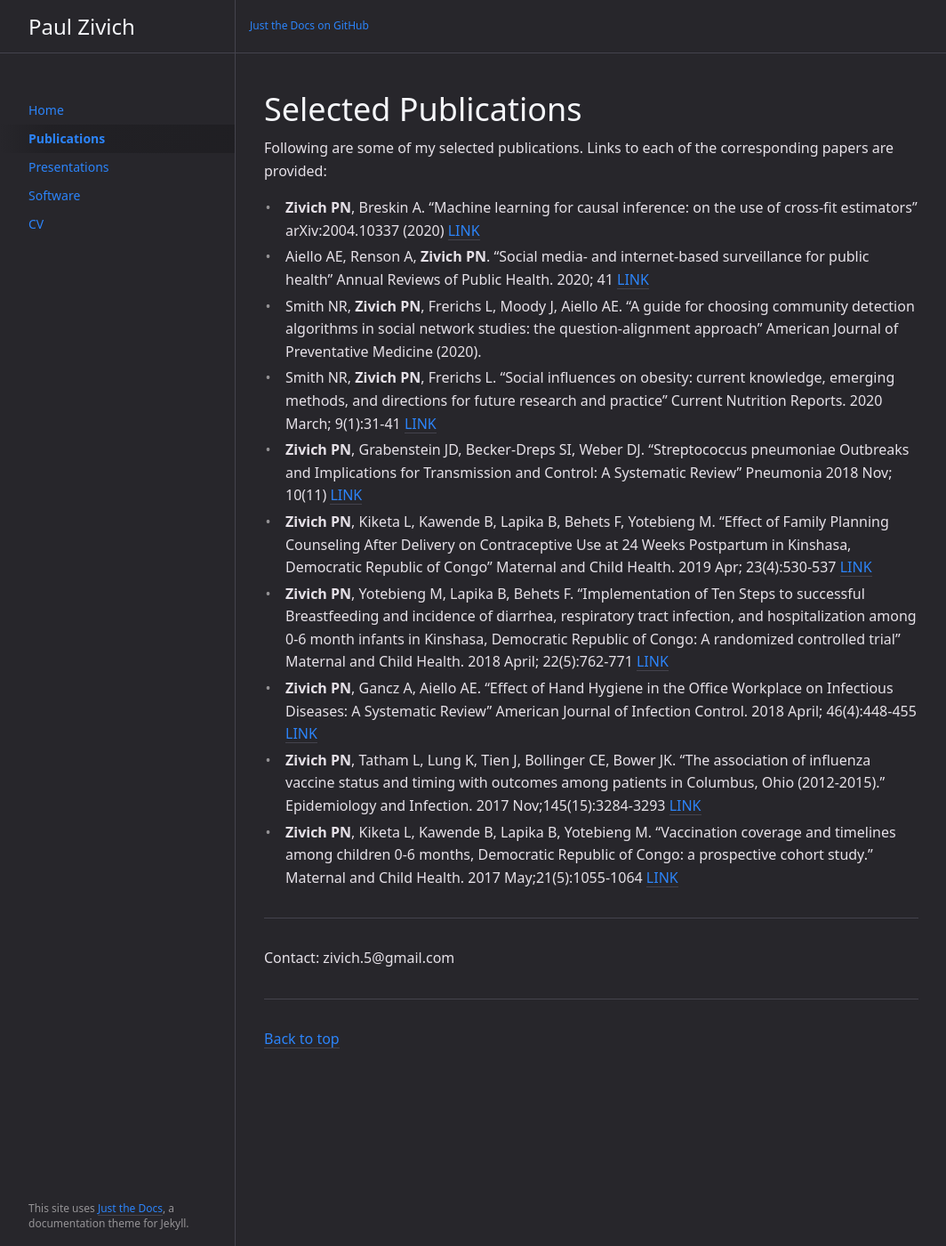
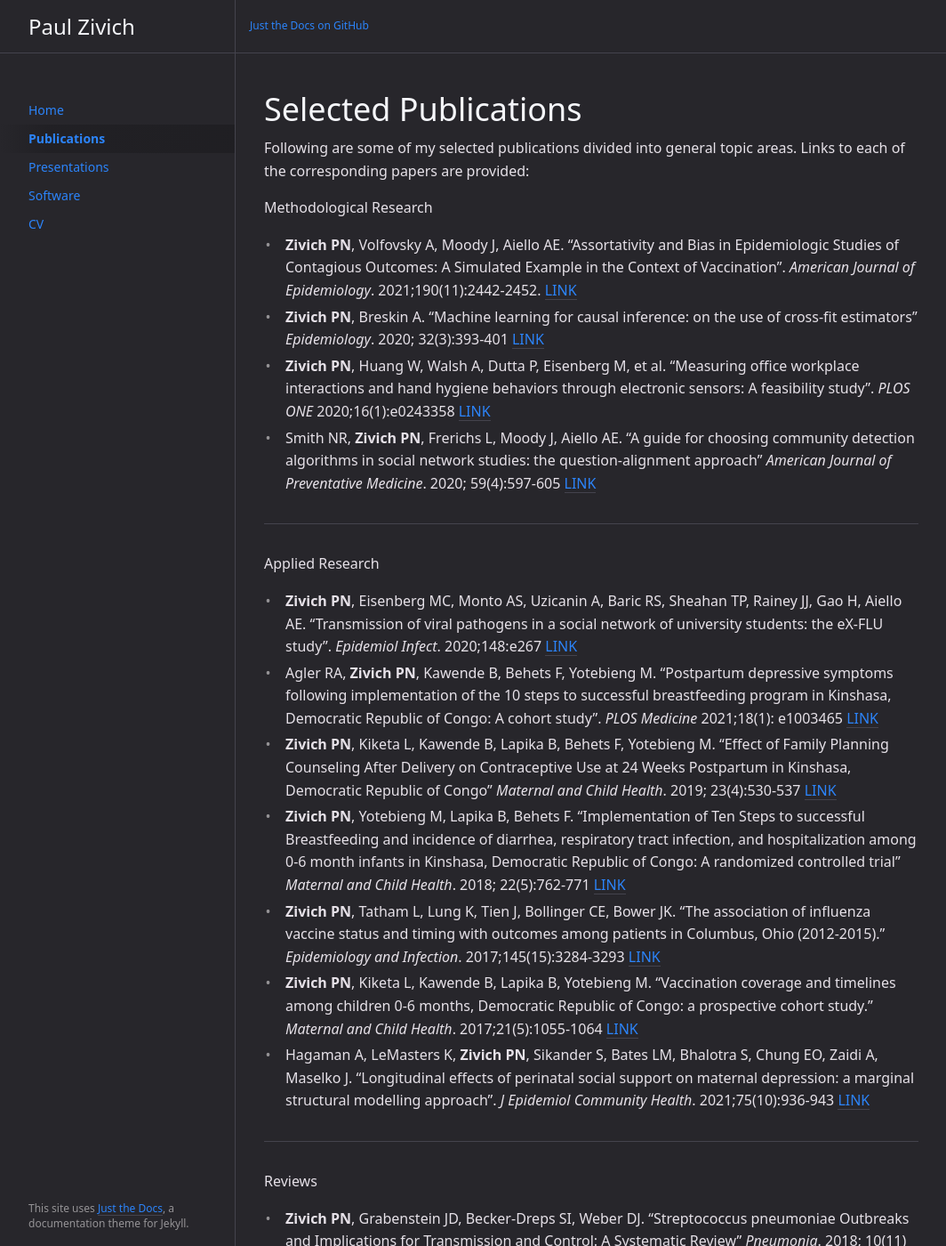
Before and after one commit to pzivich/pzivich.github.io, a Jekyll site: the page built from docs/publications.md, in a window 1280 px wide and 1400 px high. Shown: the whole window at 89% size, without its empty margins (107-1171 px from the left). Built offline with Jekyll 4.4.1, drawn with Linux system fonts in a browser that asks for light colours; some of the changed text lies outside the part shown.

Commit message:
updated publications and re-organized

```diff
--- a/docs/publications.md
+++ b/docs/publications.md
@@ -6,18 +6,37 @@ nav_order: 2
 
 # Selected Publications
 
-Following are some of my selected publications. Links to each of the corresponding papers are provided:
+Following are some of my selected publications divided into general topic areas. Links to each of the corresponding
+papers are provided:
 
-*   **Zivich PN**, Breskin A. “Machine learning for causal inference: on the use of cross-fit estimators” arXiv:2004.10337 (2020) [LINK](https://arxiv.org/abs/2004.10337)
-*   Aiello AE, Renson A, **Zivich PN**. “Social media- and internet-based surveillance for public health” Annual Reviews of Public Health. 2020; 41 [LINK](https://www.annualreviews.org/doi/abs/10.1146/annurev-publhealth-040119-094402)
-*   Smith NR, **Zivich PN**, Frerichs L, Moody J, Aiello AE. “A guide for choosing community detection algorithms in social network studies: the question-alignment approach” American Journal of Preventative Medicine (2020).
-*   Smith NR, **Zivich PN**, Frerichs L. “Social influences on obesity: current knowledge, emerging methods, and directions for future research and practice” Current Nutrition Reports. 2020 March; 9(1):31-41 [LINK](https://link.springer.com/article/10.1007%2Fs13668-020-00302-8)
-*   **Zivich PN**, Grabenstein JD, Becker-Dreps SI, Weber DJ. “Streptococcus pneumoniae Outbreaks and Implications for Transmission and Control: A Systematic Review” Pneumonia 2018 Nov; 10(11) [LINK](https://link.springer.com/article/10.1186/s41479-018-0055-4)
-*   **Zivich PN**, Kiketa L, Kawende B, Lapika B, Behets F, Yotebieng M. “Effect of Family Planning Counseling After Delivery on Contraceptive Use at 24 Weeks Postpartum in Kinshasa, Democratic Republic of Congo” Maternal and Child Health. 2019 Apr; 23(4):530-537 [LINK](https://link.springer.com/article/10.1007%2Fs10995-018-2667-y)
-*   **Zivich PN**, Yotebieng M, Lapika B, Behets F. “Implementation of Ten Steps to successful Breastfeeding and incidence of diarrhea, respiratory tract infection, and hospitalization among 0-6 month infants in Kinshasa, Democratic Republic of Congo: A randomized controlled trial” Maternal and Child Health. 2018 April; 22(5):762-771 [LINK](https://link.springer.com/article/10.1007%2Fs10995-018-2446-9)
-* 	**Zivich PN**, Gancz A, Aiello AE. “Effect of Hand Hygiene in the Office Workplace on Infectious Diseases: A Systematic Review” American Journal of Infection Control. 2018 April; 46(4):448-455 [LINK](https://www.sciencedirect.com/science/article/pii/S0196655317311483)
-* 	**Zivich PN**, Tatham L, Lung K, Tien J, Bollinger CE, Bower JK. “The association of influenza vaccine status and timing with outcomes among patients in Columbus, Ohio (2012-2015).” Epidemiology and Infection. 2017 Nov;145(15):3284-3293 [LINK](https://doi.org/10.1017/S0950268817002163)
-* 	**Zivich PN**, Kiketa L, Kawende B, Lapika B, Yotebieng M. “Vaccination coverage and timelines among children 0-6 months, Democratic Republic of Congo: a prospective cohort study.” Maternal and Child Health. 2017 May;21(5):1055-1064 [LINK](https://doi.org/10.1007/s10995-016-2201-z)
+Methodological Research
+
+* **Zivich PN**, Volfovsky A, Moody J, Aiello AE. "Assortativity and Bias in Epidemiologic Studies of Contagious Outcomes: A Simulated Example in the Context of Vaccination". *American Journal of Epidemiology*. 2021;190(11):2442-2452. [LINK](https://pubmed.ncbi.nlm.nih.gov/34089053/)
+* **Zivich PN**, Breskin A. “Machine learning for causal inference: on the use of cross-fit estimators” *Epidemiology*. 2020; 32(3):393-401 [LINK](https://arxiv.org/pdf/2004.10337.pdf)
+* **Zivich PN**, Huang W, Walsh A, Dutta P, Eisenberg M, et al. "Measuring office workplace interactions and hand hygiene behaviors through electronic sensors: A feasibility study". *PLOS ONE* 2020;16(1):e0243358 [LINK](https://journals.plos.org/plosone/article?id=10.1371/journal.pone.0243358)
+* Smith NR, **Zivich PN**, Frerichs L, Moody J, Aiello AE. “A guide for choosing community detection algorithms in social network studies: the question-alignment approach” *American Journal of Preventative Medicine*. 2020; 59(4):597-605 [LINK](https://www.ncbi.nlm.nih.gov/labs/pmc/articles/PMC7508227/)
+
+---------------
+
+Applied Research
+
+* **Zivich PN**, Eisenberg MC, Monto AS, Uzicanin A, Baric RS, Sheahan TP, Rainey JJ, Gao H, Aiello AE. "Transmission of viral pathogens in a social network of university students: the eX-FLU study". *Epidemiol Infect*. 2020;148:e267 [LINK](https://www.ncbi.nlm.nih.gov/labs/pmc/articles/PMC7689784/)
+* Agler RA, **Zivich PN**, Kawende B, Behets F, Yotebieng M. "Postpartum depressive symptoms following implementation of the 10 steps to successful breastfeeding program in Kinshasa, Democratic Republic of Congo: A cohort study". *PLOS Medicine* 2021;18(1): e1003465 [LINK](https://journals.plos.org/plosmedicine/article?id=10.1371/journal.pmed.1003465)
+* **Zivich PN**, Kiketa L, Kawende B, Lapika B, Behets F, Yotebieng M. “Effect of Family Planning Counseling After Delivery on Contraceptive Use at 24 Weeks Postpartum in Kinshasa, Democratic Republic of Congo” *Maternal and Child Health*. 2019; 23(4):530-537 [LINK](https://link.springer.com/article/10.1007%2Fs10995-018-2667-y)
+* **Zivich PN**, Yotebieng M, Lapika B, Behets F. “Implementation of Ten Steps to successful Breastfeeding and incidence of diarrhea, respiratory tract infection, and hospitalization among 0-6 month infants in Kinshasa, Democratic Republic of Congo: A randomized controlled trial” *Maternal and Child Health*. 2018; 22(5):762-771 [LINK](https://link.springer.com/article/10.1007%2Fs10995-018-2446-9)
+* **Zivich PN**, Tatham L, Lung K, Tien J, Bollinger CE, Bower JK. “The association of influenza vaccine status and timing with outcomes among patients in Columbus, Ohio (2012-2015).” *Epidemiology and Infection*. 2017;145(15):3284-3293 [LINK](https://doi.org/10.1017/S0950268817002163)
+* **Zivich PN**, Kiketa L, Kawende B, Lapika B, Yotebieng M. “Vaccination coverage and timelines among children 0-6 months, Democratic Republic of Congo: a prospective cohort study.” *Maternal and Child Health*. 2017;21(5):1055-1064 [LINK](https://doi.org/10.1007/s10995-016-2201-z)
+* Hagaman A, LeMasters K, **Zivich PN**, Sikander S, Bates LM, Bhalotra S, Chung EO, Zaidi A, Maselko J. "Longitudinal effects of perinatal social support on maternal depression: a marginal structural modelling approach". *J Epidemiol Community Health*. 2021;75(10):936-943 [LINK](https://www.ncbi.nlm.nih.gov/labs/pmc/articles/PMC8434957/)
+
+---------------
+
+Reviews
+
+* **Zivich PN**, Grabenstein JD, Becker-Dreps SI, Weber DJ. “Streptococcus pneumoniae Outbreaks and Implications for Transmission and Control: A Systematic Review” *Pneumonia*. 2018; 10(11) [LINK](https://link.springer.com/article/10.1186/s41479-018-0055-4)
+* **Zivich PN**, Gancz A, Aiello AE. “Effect of Hand Hygiene in the Office Workplace on Infectious Diseases: A Systematic Review” *American Journal of Infection Control*. 2018; 46(4):448-455 [LINK](https://www.sciencedirect.com/science/article/pii/S0196655317311483)
+* Smith NR, **Zivich PN**, Frerichs L. “Social influences on obesity: current knowledge, emerging methods, and directions for future research and practice” *Current Nutrition Reports*. 2020; 9(1):31-41 [LINK](https://link.springer.com/article/10.1007%2Fs13668-020-00302-8)
+* Aiello AE, Renson A, **Zivich PN**. “Social media- and internet-based surveillance for public health” *Annual Reviews of Public Health*. 2020; 41 [LINK](https://www.annualreviews.org/doi/abs/10.1146/annurev-publhealth-040119-094402)
+
 
 ---------------
 
```
